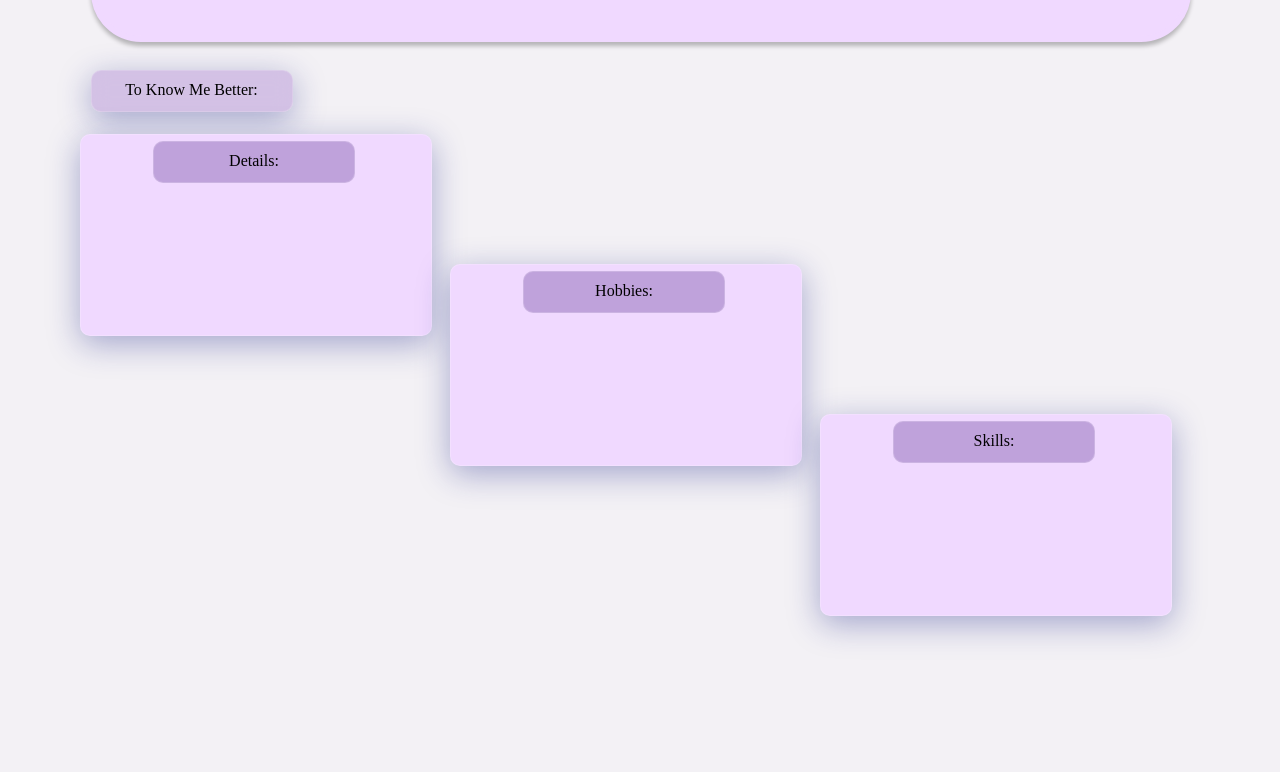
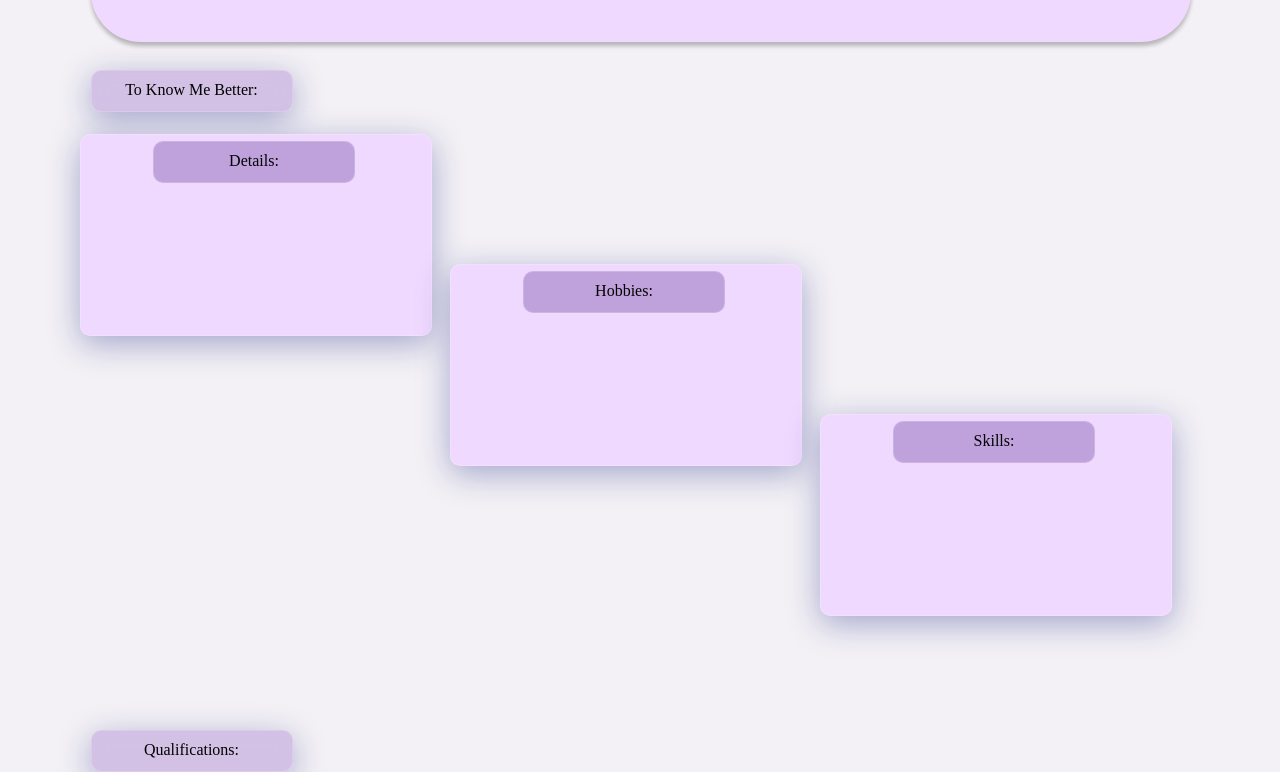
Before and after one commit to anu-phoenix/portfolio, a plain HTML site: page index.html in a window 1280 px wide. Shown: the part 486-1258 px from the top of the page. Before the commit the page ends 1102 px from the top, so only its background shows below. Drawn offline with Linux system fonts and the light colour scheme; a web font is replaced by a local one.

Commit message:
3rd update

```diff
--- a/css/index.css
+++ b/css/index.css
@@ -185,3 +185,22 @@ box-shadow: 0px 4px 4px rgba(0, 0, 0, 0.25);
   border-radius: 10px;
   border: 1px solid rgba( 255, 255, 255, 0.18 );
 }
+
+.qua
+{
+  position: absolute;
+  width: 200px;
+  height: 30px;
+  top: 1200px;
+  left: 90.5px;
+  background-color: #BFA2DB;
+  text-align: center;
+  padding-top: 10px;
+  border-radius: 30px;
+  background: rgba( 191, 162, 219, 0.6 );
+  box-shadow: 0 8px 32px 0 rgba( 31, 38, 135, 0.37 );
+  backdrop-filter: blur( 9.5px );
+  -webkit-backdrop-filter: blur( 9.5px );
+  border-radius: 10px;
+  border: 1px solid rgba( 255, 255, 255, 0.18 );
+}
--- a/index.html
+++ b/index.html
@@ -52,5 +52,10 @@
    </div>
     </div>
     <a name="per"></a>
+    <div class="quali">
+        <p class="qua">
+            Qualifications:
+        </p>
+    </div>
 </body>
 </html>
```
